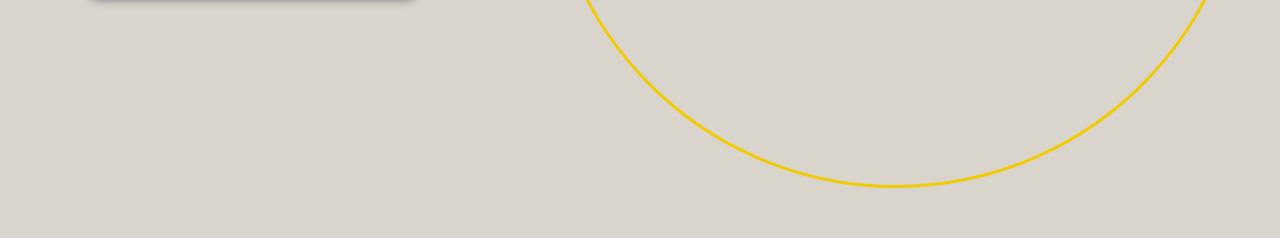
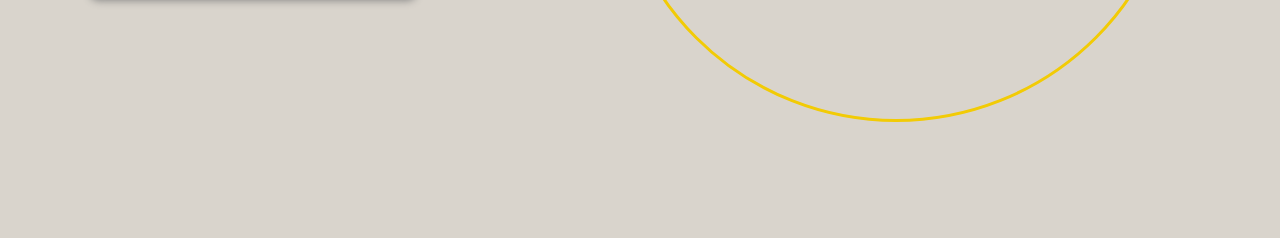
Before and after one commit to luiscadari/Curriculo, a plain HTML site: page view/index.html in a window 1280 px wide. Shown: the part 562-800 px from the top of the page. Drawn offline with nearby package versions, Linux system fonts and the light colour scheme.

Commit message:
Update style.css

```diff
--- a/assets/style.css
+++ b/assets/style.css
@@ -163,7 +163,12 @@ section{
     color: var(--amarelo);
     transform: rotate(calc(360deg / 2 * var(--i)));
     transform-origin: 384px;
-    padding: 100% 100% 100% 0%;
+    padding: 13px 0;
+    background: var(--cinza-background);
+}
+
+.home .profissao-box .profissao:nth-child(1) i{
+    margin-right: 15px;
 }
 
 .inicio .profissao i{
@@ -177,8 +182,8 @@ section{
 }
 
 .inicio .profissao-box .circle{
-    width:  700px;
-    height: 700px;
+    width:  568px;
+    height: 568px;
     border: 3px solid var(--amarelo-claro);
     border-radius: 50%;
 }
```
